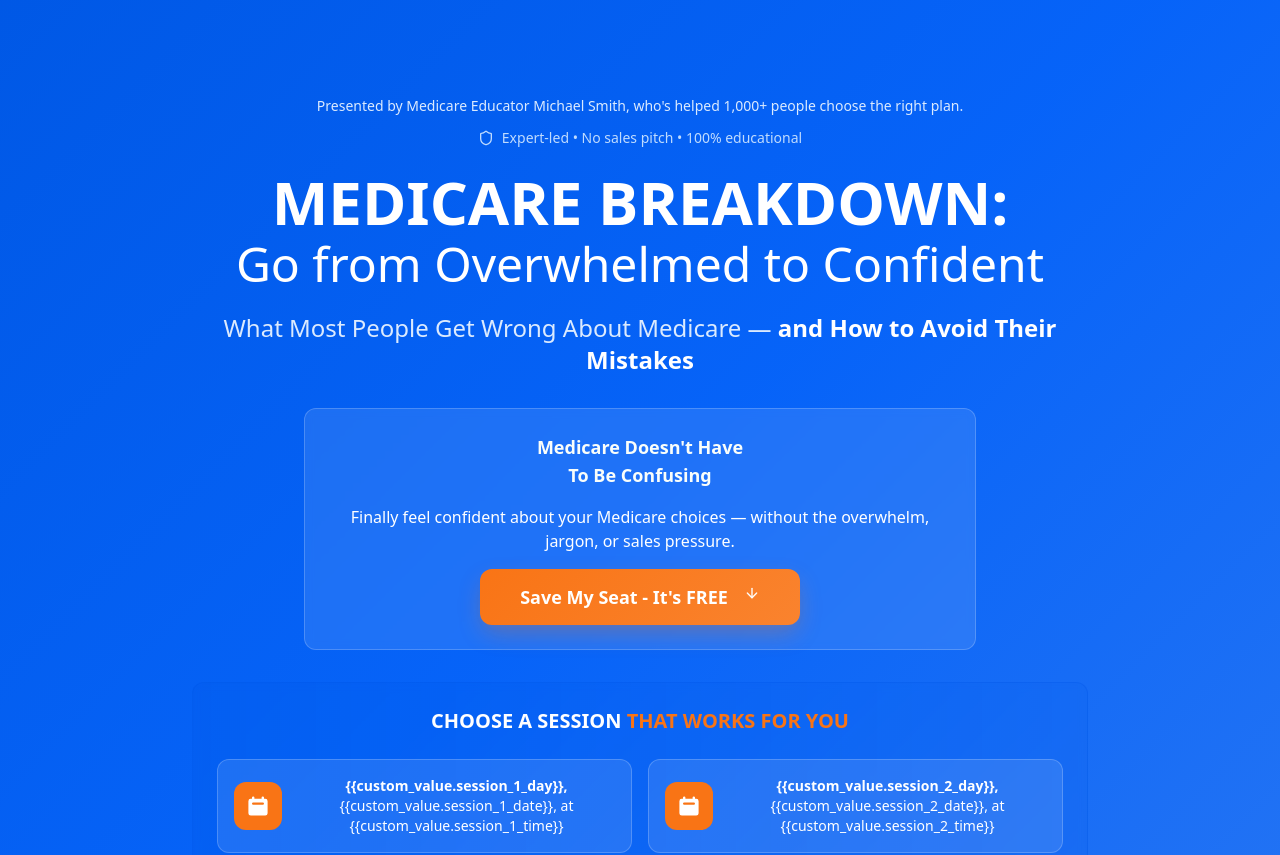
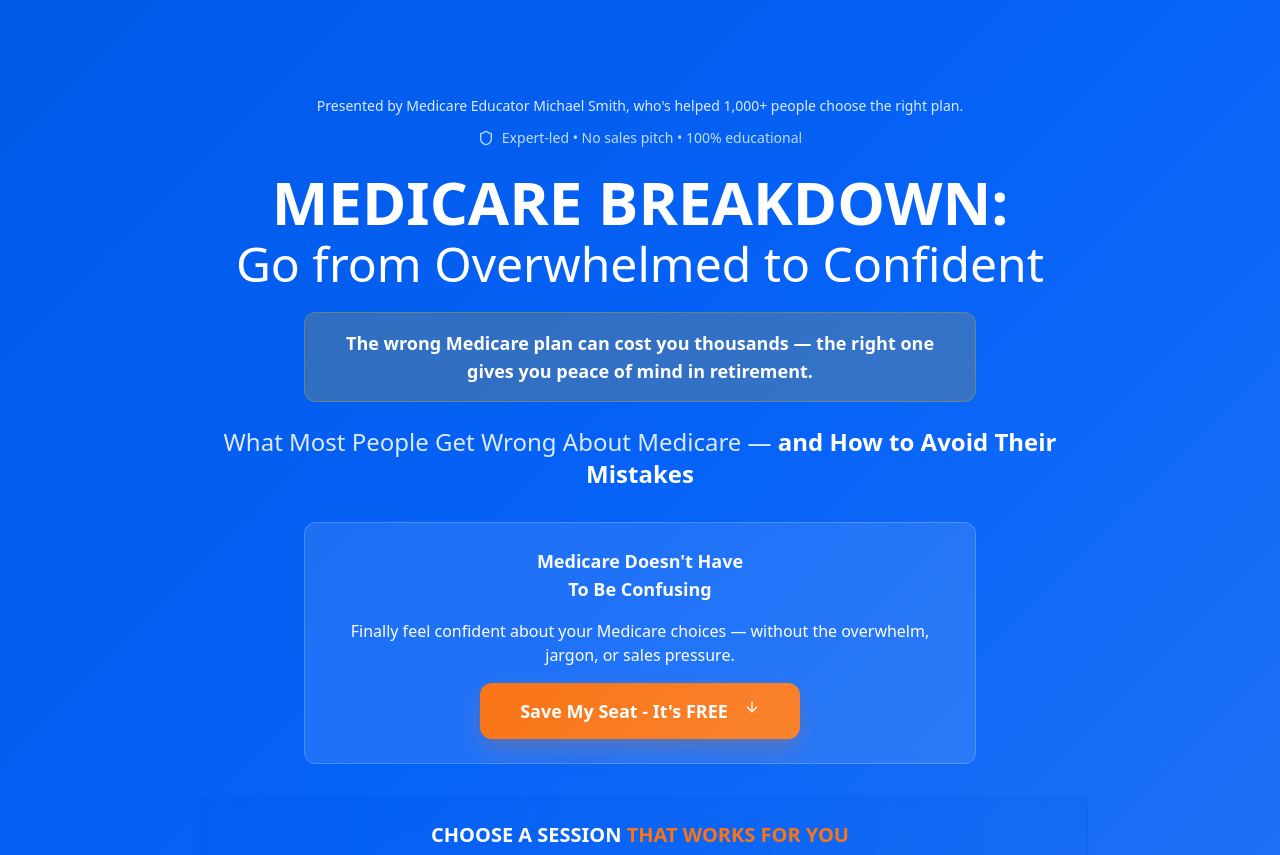
Before and after one commit to mhsmith12-lgtm/optimize-your-pages, a React (Vite) app: page / in a window 1280 px wide. Shown: the top 855 px of the page. Built offline with nearby package versions, Linux system fonts and the light colour scheme; the HTML template or start-up script is replaced by a standard one.

Commit message:
Add emotional statement

```diff
--- a/src/pages/Index.tsx
+++ b/src/pages/Index.tsx
@@ -41,6 +41,12 @@ const Index = () => {
               MEDICARE BREAKDOWN:
               <span className="block text-3xl md:text-5xl font-normal mt-2">Go from Overwhelmed to Confident</span>
             </h1>
+
+            <div className="bg-warning/20 border border-warning/30 rounded-lg p-4 mb-6 max-w-2xl mx-auto">
+              <p className="text-lg font-semibold text-white">
+                The wrong Medicare plan can cost you thousands — the right one gives you peace of mind in retirement.
+              </p>
+            </div>
 
             <p className="text-xl md:text-2xl mb-8 text-blue-100 leading-relaxed">
               What Most People Get Wrong About Medicare —
```
